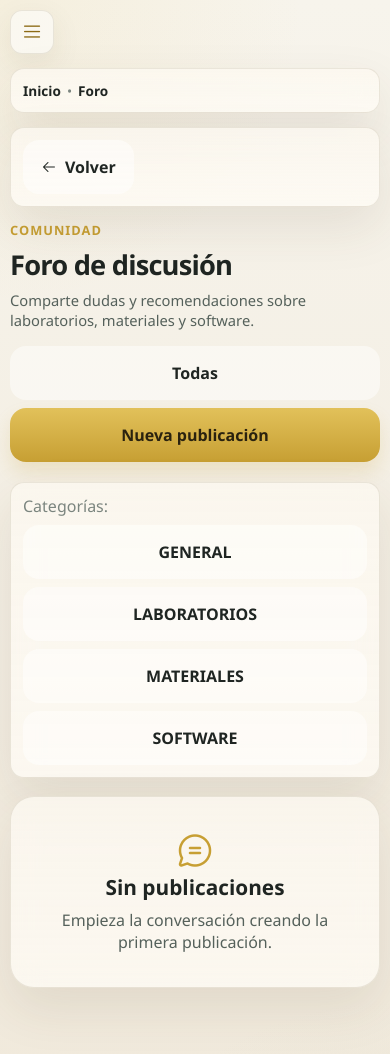
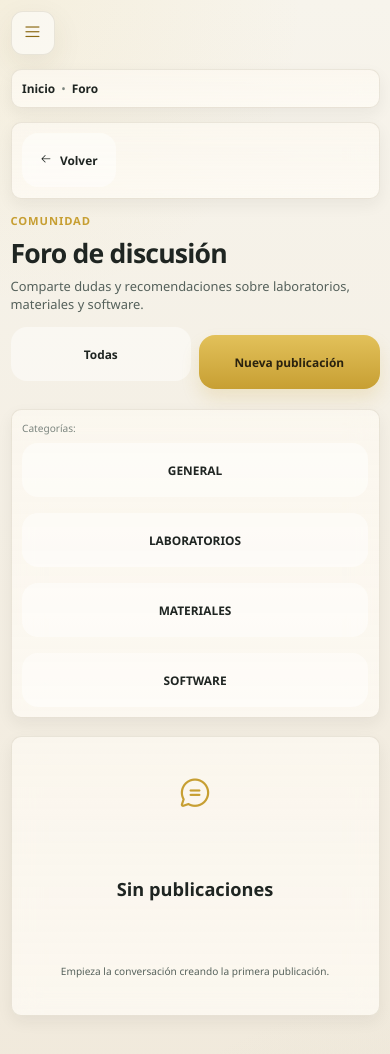
Before and after one commit to C13R1C/coyolabs_tester, a Flask app: page /forum/ in a window 390 px wide. Shown: the top 1054 px of the page. Run offline with Flask 3, Linux system fonts and the light colour scheme; the visitor is signed in with stand-in values (Sample User, id 1); data comes from the database, SQL or seed files in the repository; data that the repository does not hold is empty; some libraries are stand-ins or nearby versions.

Commit message:
Improve global mobile-first responsiveness and motion accessibility

```diff
--- a/app/static/css/base.css
+++ b/app/static/css/base.css
@@ -1723,3 +1723,196 @@ textarea.form-control{
   text-overflow: ellipsis;
   white-space: nowrap;
 }
+
+
+/* === responsive system harmonization === */
+:root{
+  --bp-desktop: 1200px;
+  --bp-tablet: 992px;
+  --bp-phone: 768px;
+  --bp-phone-sm: 480px;
+  --tap-min: 42px;
+}
+
+a,
+button,
+.btn,
+input,
+select,
+textarea,
+[role="button"]{
+  touch-action: manipulation;
+}
+
+button,
+.btn,
+input,
+select,
+textarea{
+  min-height: var(--tap-min);
+}
+
+a + a,
+a + button,
+button + button,
+button + a,
+.btn + .btn,
+.form-control + .form-control{
+  margin-top: 8px;
+}
+
+@media (min-width: 769px){
+  a + a,
+  a + button,
+  button + button,
+  button + a,
+  .btn + .btn,
+  .form-control + .form-control{
+    margin-top: 0;
+  }
+}
+
+.table-wrap,
+.table-responsive,
+.pre-wrap,
+pre,
+code{
+  max-width: 100%;
+}
+
+pre,
+code,
+pre code{
+  overflow-x: auto;
+  white-space: pre-wrap;
+  word-break: break-word;
+}
+
+.empty-state{
+  display: grid;
+  place-items: center;
+  text-align: center;
+  min-height: clamp(180px, 28vh, 280px);
+}
+
+/* === tablet === */
+@media (max-width: 992px){
+  .page-shell,
+  .main-content{
+    transition: padding 0.24s ease, gap 0.24s ease;
+  }
+
+  .toolbar-card,
+  .table-card,
+  .stat-card,
+  .empty-state{
+    padding: 1rem;
+    border-radius: 14px;
+    box-shadow: 0 8px 20px color-mix(in srgb, var(--text) 8%, transparent);
+    transition: box-shadow 0.24s ease, transform 0.24s ease, border-radius 0.24s ease;
+  }
+
+  .stats-row,
+  .toolbar,
+  .form-grid,
+  .cards-grid{
+    gap: 0.75rem;
+    transition: gap 0.24s ease;
+  }
+}
+
+/* === phone === */
+@media (max-width: 768px){
+  html{
+    font-size: 15px;
+  }
+
+  .main-content{
+    padding: 0.75rem;
+  }
+
+  .toolbar-card,
+  .table-card,
+  .stat-card,
+  .empty-state{
+    padding: 0.875rem;
+    border-radius: 12px;
+    box-shadow: 0 6px 16px color-mix(in srgb, var(--text) 6%, transparent);
+  }
+
+  h1{ font-size: clamp(1.38rem, 5.5vw, 1.8rem); }
+  h2{ font-size: clamp(1.2rem, 4.7vw, 1.5rem); }
+  h3{ font-size: clamp(1.05rem, 4vw, 1.28rem); }
+
+  .toolbar-actions,
+  .topbar-actions{
+    width: 100%;
+    display: grid;
+    grid-template-columns: 1fr;
+    gap: 0.5rem;
+  }
+
+  .toolbar-actions .btn,
+  .topbar-actions .btn{
+    width: 100%;
+  }
+
+  .grid-2,
+  .grid-3,
+  .split-layout,
+  .content-layout{
+    grid-template-columns: 1fr;
+  }
+}
+
+/* === phone small === */
+@media (max-width: 480px){
+  html{
+    font-size: 14px;
+  }
+
+  body,
+  p,
+  li,
+  .status-badge,
+  small,
+  .text-dim{
+    font-size: max(0.68rem, 0.85em);
+  }
+
+  .main-content{
+    padding: 0.75rem;
+  }
+
+  .toolbar-card,
+  .table-card,
+  .stat-card,
+  .empty-state{
+    padding: 0.75rem;
+    border-radius: 10px;
+  }
+
+  .crumbs,
+  .breadcrumb{
+    overflow-x: auto;
+    white-space: nowrap;
+    scrollbar-width: thin;
+  }
+}
+
+@media (hover: hover) and (pointer: fine){
+  .table-card:hover,
+  .toolbar-card:hover,
+  .stat-card:hover{
+    transform: translateY(-1px);
+  }
+}
+
+@media (prefers-reduced-motion: reduce){
+  *, *::before, *::after{
+    animation-duration: 0.01ms !important;
+    animation-iteration-count: 1 !important;
+    transition-duration: 0.01ms !important;
+    scroll-behavior: auto !important;
+  }
+}
```
